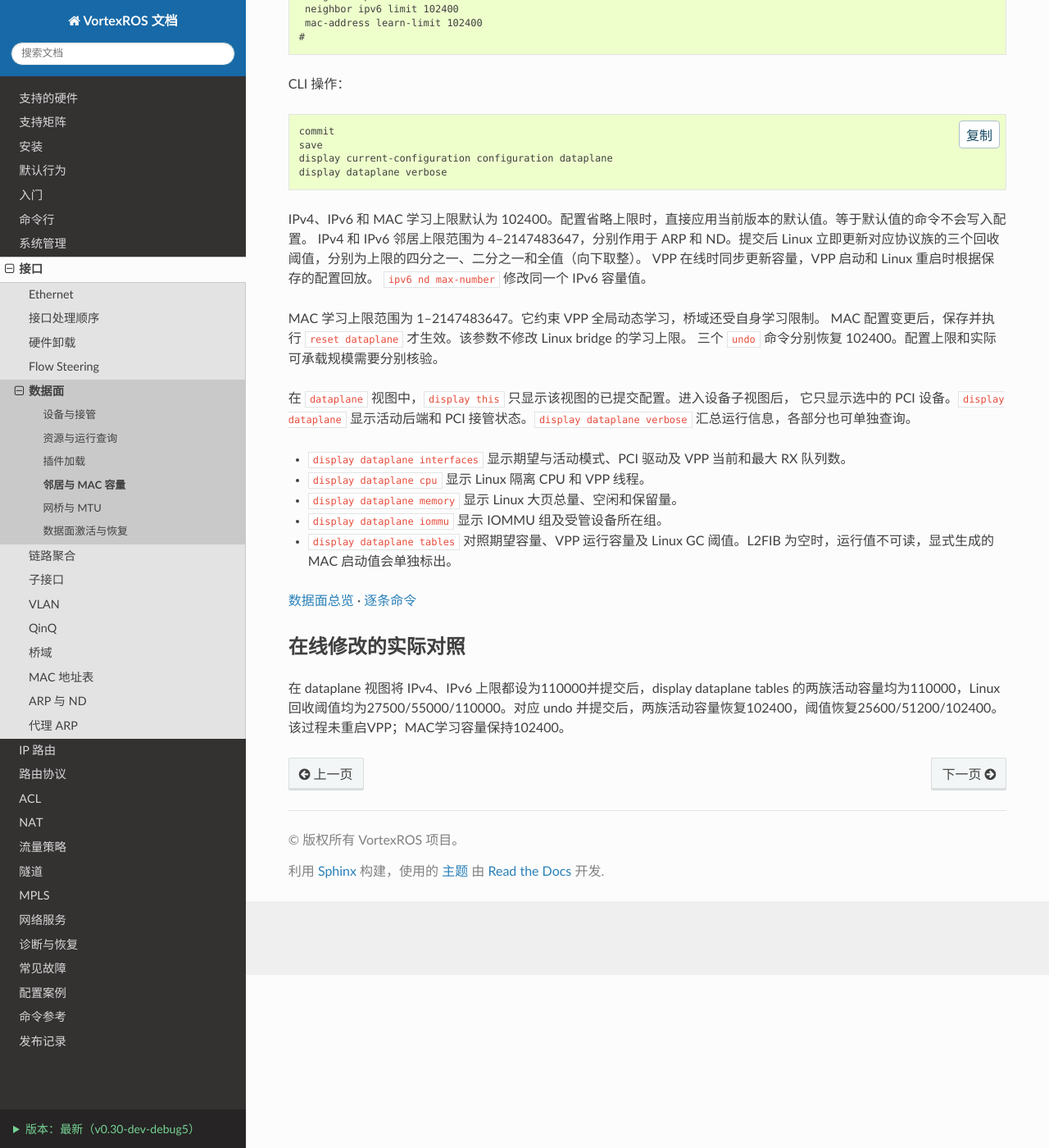
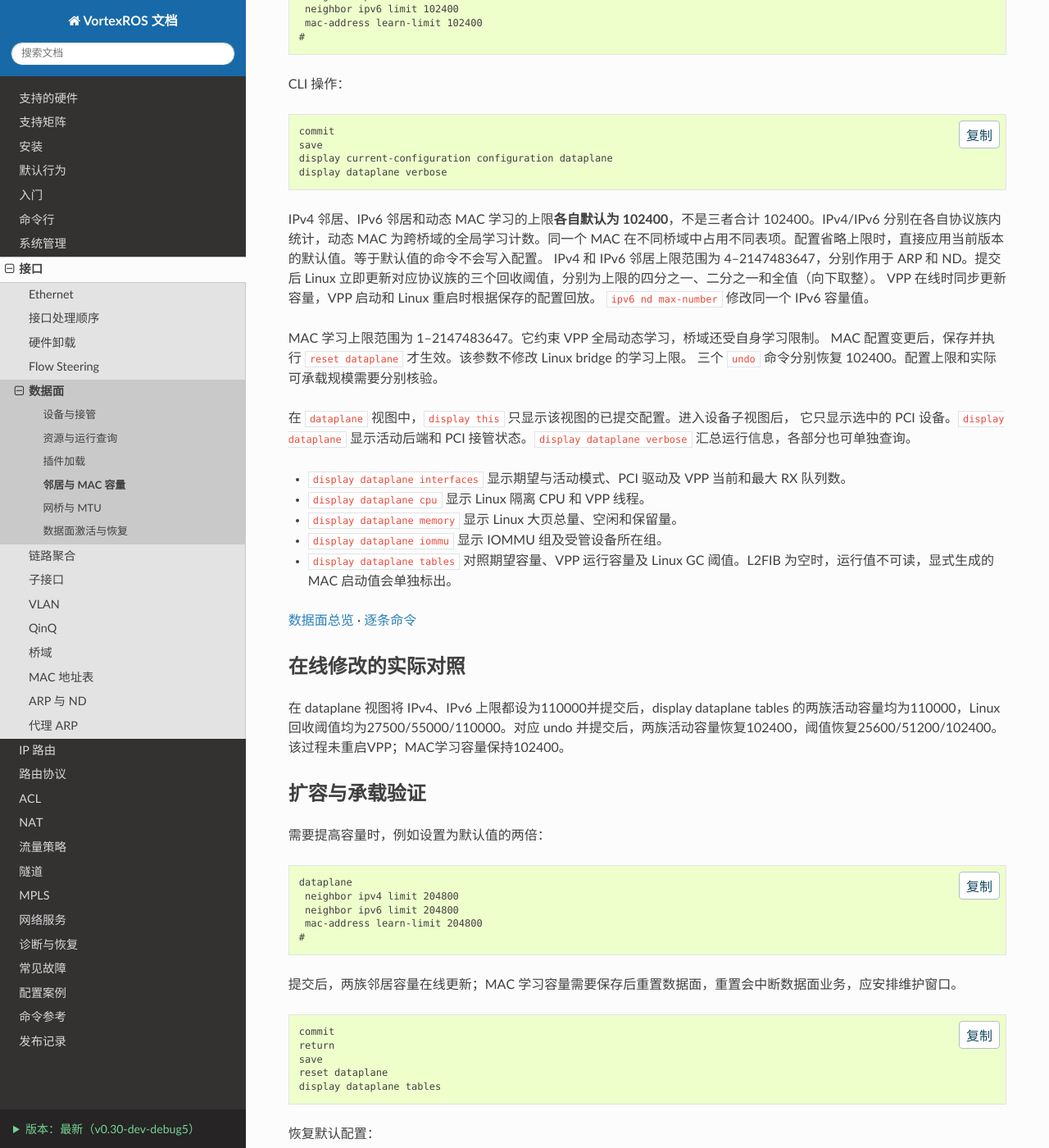
Before and after one commit to opennw-rui/vortexros-docs, a Sphinx documentation site: the page built from docs/operator/dataplane/tables.md, in a window 1280 px wide and 1400 px high, scrolled down 211 px. Shown: the whole window at 82% size. Built offline with Sphinx 7.4.7 and the Read the Docs theme 3.1.0, drawn with Linux system fonts in a browser that asks for light colours; some of the changed text lies outside the part shown.

Commit message:
Document independent table limits and measured Debug 5 capacity [skip ci]

````diff
--- a/docs/operator/dataplane/tables.md
+++ b/docs/operator/dataplane/tables.md
@@ -17,7 +17,7 @@ save
 display current-configuration configuration dataplane
 display dataplane verbose
 ```
-IPv4、IPv6 和 MAC 学习上限默认为 102400。配置省略上限时，直接应用当前版本的默认值。等于默认值的命令不会写入配置。
+IPv4 邻居、IPv6 邻居和动态 MAC 学习的上限**各自默认为 102400**，不是三者合计 102400。IPv4/IPv6 分别在各自协议族内统计，动态 MAC 为跨桥域的全局学习计数。同一个 MAC 在不同桥域中占用不同表项。配置省略上限时，直接应用当前版本的默认值。等于默认值的命令不会写入配置。
 IPv4 和 IPv6 邻居上限范围为 4–2147483647，分别作用于 ARP 和 ND。提交后 Linux
 立即更新对应协议族的三个回收阈值，分别为上限的四分之一、二分之一和全值（向下取整）。
 VPP 在线时同步更新容量，VPP 启动和 Linux 重启时根据保存的配置回放。
@@ -43,3 +43,41 @@ MAC 配置变更后，保存并执行 `reset dataplane` 才生效。该参数不
 ## 在线修改的实际对照
 
 在 dataplane 视图将 IPv4、IPv6 上限都设为110000并提交后，display dataplane tables 的两族活动容量均为110000，Linux回收阈值均为27500/55000/110000。对应 undo 并提交后，两族活动容量恢复102400，阈值恢复25600/51200/102400。该过程未重启VPP；MAC学习容量保持102400。
+
+## 扩容与承载验证
+
+需要提高容量时，例如设置为默认值的两倍：
+
+```text
+dataplane
+ neighbor ipv4 limit 204800
+ neighbor ipv6 limit 204800
+ mac-address learn-limit 204800
+#
+```
+
+提交后，两族邻居容量在线更新；MAC 学习容量需要保存后重置数据面，重置会中断数据面业务，应安排维护窗口。
+
+```text
+commit
+return
+save
+reset dataplane
+display dataplane tables
+```
+
+恢复默认配置：
+
+```text
+dataplane
+ undo neighbor ipv4 limit
+ undo neighbor ipv6 limit
+ undo mac-address learn-limit
+#
+```
+
+再执行 `commit`、`save`、`reset dataplane` 并查询。默认值不会出现在配置中。
+
+动态 MAC 学习名额不包含静态 MAC；达到学习上限不等于对所有未知目的流量执行丢弃。IPv4/IPv6 的 VPP 邻居分配计数与 Linux 的 GC 策略也不同，Linux 永久邻居不按非永久邻居阈值计算，不能把这些参数视为同一种硬配额。三张表的项数不能直接相加当作可连接终端数。
+
+Debug 5 定向测试已验证 IPv4 邻居和动态 MAC 同时各有102400项、提高后同时各有204800项，在指定1.0Mpps负载下均完成转发。条件和限制见[性能参考](../../release/performance.md)。该结果不承诺所有CPU、功能组合及长期老化负载下都达到相同规模或速率。
````
Also changed, not shown: docs/release/performance.md (+14 -0 lines).
